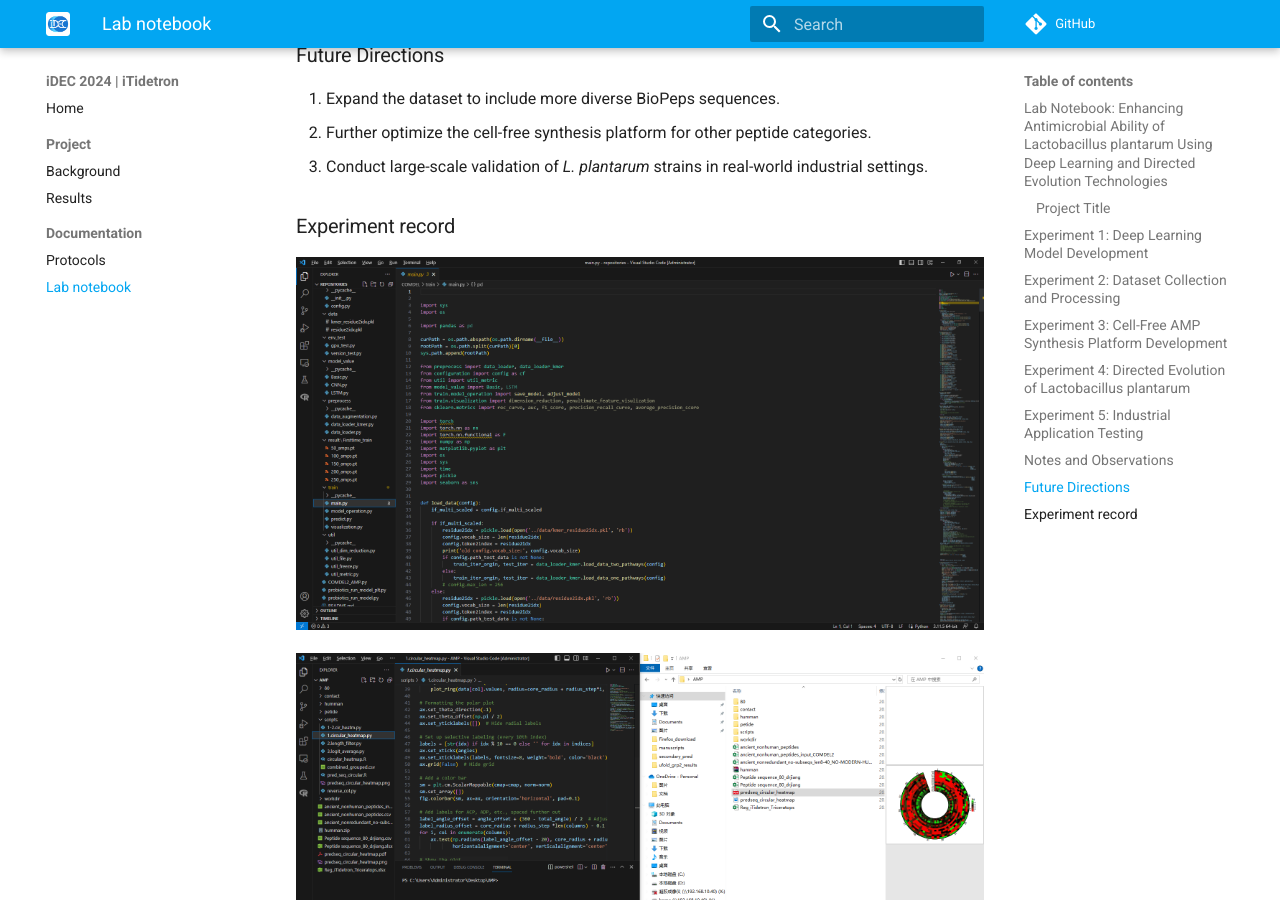
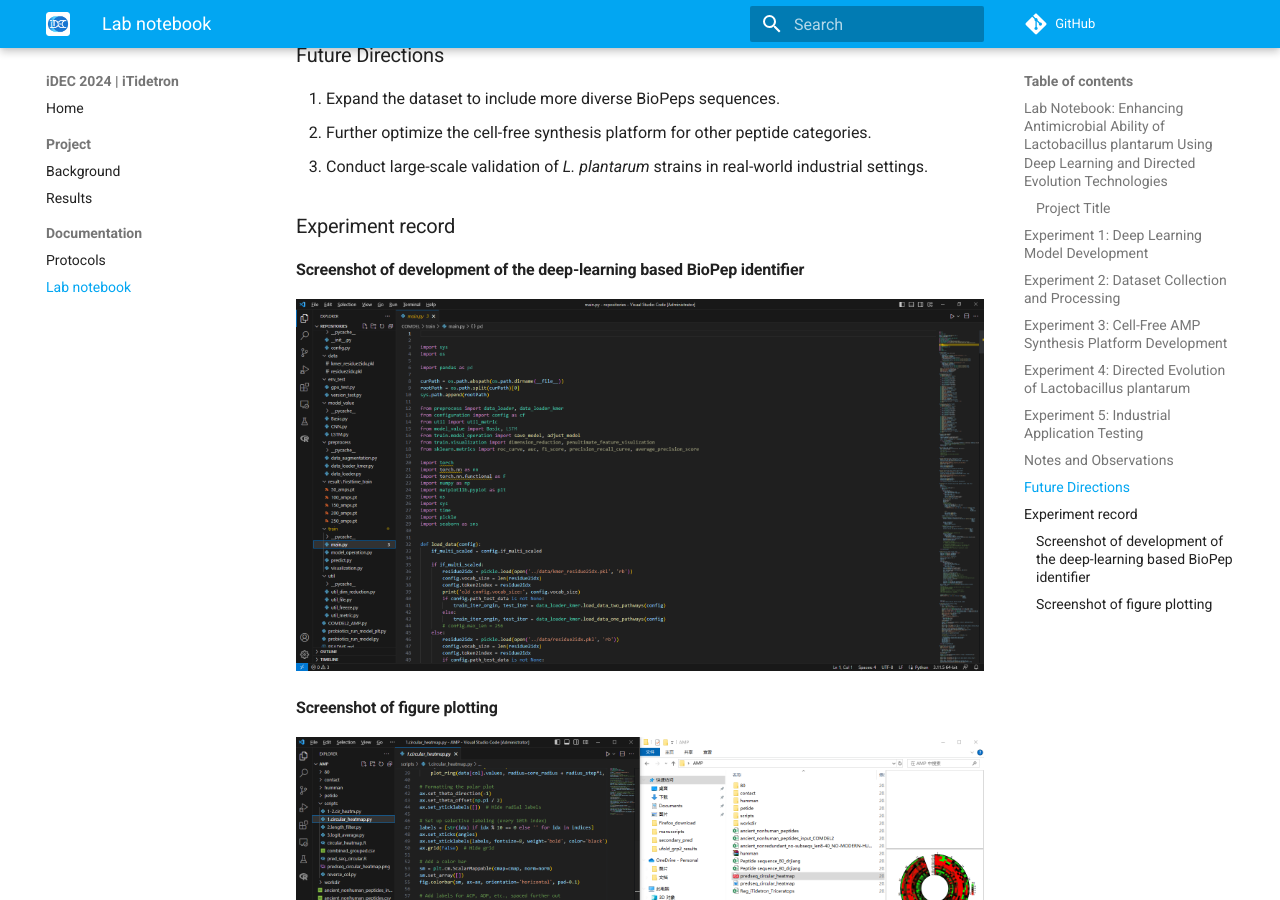
Before and after one commit to idec-teams/2024_iTidetron, an MkDocs documentation site: the page built from docs/documentation/notebook.md, in a window 1280 px wide and 900 px high, scrolled down 4237 px. Built offline with MkDocs 1.6.1 and Material for MkDocs 9.7.7, drawn with Linux system fonts in a browser that asks for light colours; comment, search, counter and statistics services are not loaded.

Commit message:
Update notebook.md

```diff
--- a/docs/documentation/notebook.md
+++ b/docs/documentation/notebook.md
@@ -160,8 +160,10 @@ The enhanced strains and cell-free AMPs have broad applications in food and phar
 3. Conduct large-scale validation of *L. plantarum* strains in real-world industrial settings.
 
 ### Experiment record
+#### Screenshot of development of the deep-learning based BioPep identifier
 ![model development](experiment_record/COMDEL_1_N_2_repo.png)
 
+#### Screenshot of figure plotting
 ![plotting](experiment_record/circular_heatmap.png)
 
 ---
```
